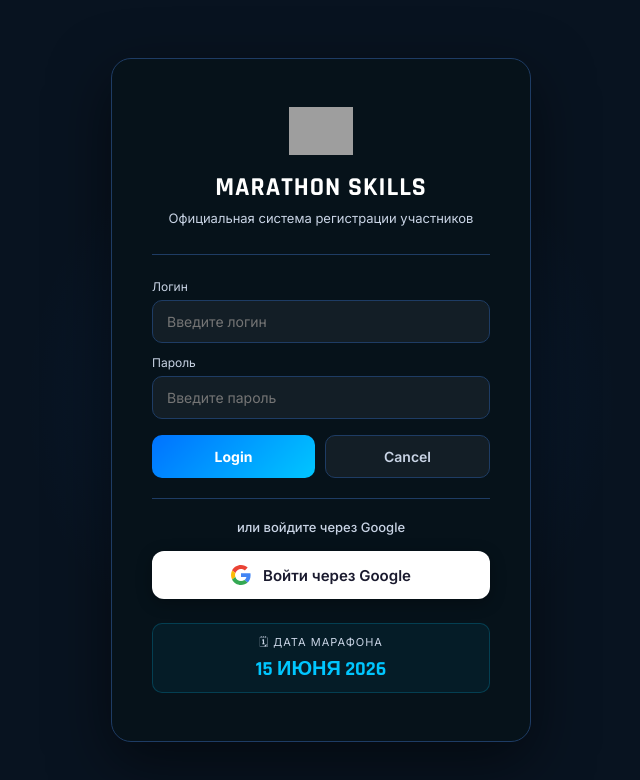
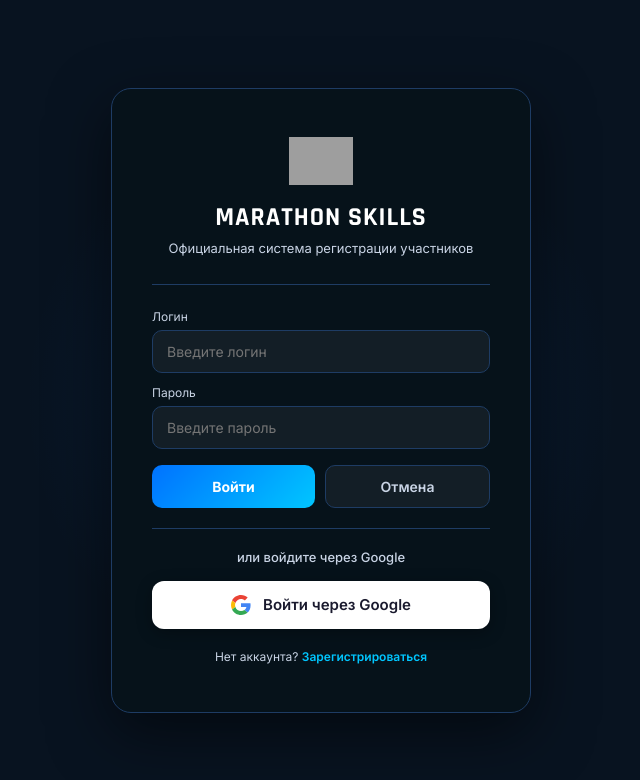
Before and after one commit to xxxfddesign/Marathon, a Next.js app: page /login in a window 1280 px wide. Shown: the top 780 px of the page, without its empty margins (319-959 px from the left). Built offline with nearby package versions, Linux system fonts and the light colour scheme; no server answers; grey boxes are pictures that could not be loaded.

Commit message:
Update login.js

```diff
--- a/pages/login.js
+++ b/pages/login.js
@@ -10,10 +10,17 @@ export default function LoginPage() {
   const [password, setPassword] = useState('')
   const [error, setError] = useState('')
 
-  // Если уже залогинен через Google — на главную
   useEffect(() => {
     if (status === 'authenticated') router.replace('/')
   }, [status, router])
+
+  // Проверяем localStorage — может уже залогинен как участник
+  useEffect(() => {
+    if (typeof window !== 'undefined') {
+      const pid = localStorage.getItem('participant_id')
+      if (pid) router.replace('/')
+    }
+  }, [router])
 
   if (status === 'loading') return (
     <div style={{ display:'flex', alignItems:'center', justifyContent:'center', height:'100vh', background:'#081320' }}>
@@ -21,12 +28,36 @@ export default function LoginPage() {
     </div>
   )
 
-  function handleLoginPassword() {
+  async function handleLoginPassword() {
+    if (!login.trim() || !password.trim()) {
+      setError('Введите логин и пароль')
+      setTimeout(() => setError(''), 3000)
+      return
+    }
+    // Проверяем admin
     if (login === 'admin' && password === 'admin') {
       localStorage.setItem('admin_logged_in', 'true')
       router.push('/admin')
-    } else {
-      setError('Неверный логин или пароль')
+      return
+    }
+    // Проверяем участника по логину/паролю
+    try {
+      const res = await fetch('/api/auth/participant-login', {
+        method: 'POST',
+        headers: { 'Content-Type':'application/json' },
+        body: JSON.stringify({ login: login.trim(), password: password.trim() }),
+      })
+      const d = await res.json()
+      if (res.ok && d.id) {
+        localStorage.setItem('participant_id', String(d.id))
+        localStorage.setItem('participant_name', `${d.first_name} ${d.last_name}`)
+        router.push('/')
+      } else {
+        setError(d.error || 'Неверный логин или пароль')
+        setTimeout(() => setError(''), 3000)
+      }
+    } catch {
+      setError('Ошибка сети')
       setTimeout(() => setError(''), 3000)
     }
   }
@@ -96,12 +127,12 @@ export default function LoginPage() {
             <button type="button" onClick={handleLoginPassword} style={{
               flex:1, padding:'12px', borderRadius:10, background:'linear-gradient(135deg,#0072FF,#00C6FF)',
               border:'none', color:'#fff', fontWeight:700, fontSize:14, cursor:'pointer', fontFamily:'inherit',
-            }}>Login</button>
+            }}>Войти</button>
             <button type="button" onClick={() => router.push('/')} style={{
               flex:1, padding:'12px', borderRadius:10,
               background:'rgba(255,255,255,0.05)', border:'1px solid #1E3C64',
               color:'#C9D4E5', fontWeight:600, fontSize:14, cursor:'pointer', fontFamily:'inherit',
-            }}>Cancel</button>
+            }}>Отмена</button>
           </div>
         </div>
 
@@ -112,7 +143,7 @@ export default function LoginPage() {
         </div>
 
         <button
-          onClick={() => signIn('google', { callbackUrl: '/' })}
+          onClick={() => signIn('google', { callbackUrl: '/', prompt: 'select_account' })}
           style={{
             width:'100%', padding:'14px 20px', borderRadius:12,
             background:'#fff', border:'none', cursor:'pointer',
@@ -131,12 +162,14 @@ export default function LoginPage() {
           Войти через Google
         </button>
 
-        <div style={{
-          marginTop:24, background:'rgba(0,198,255,0.06)', border:'1px solid rgba(0,198,255,0.2)',
-          borderRadius:10, padding:'10px 16px', textAlign:'center',
-        }}>
-          <div style={{ fontSize:11, color:'#C9D4E5', textTransform:'uppercase', letterSpacing:1, marginBottom:3 }}>🗓 Дата марафона</div>
-          <div style={{ fontFamily:'Rajdhani,sans-serif', fontSize:20, fontWeight:700, color:'#00C6FF' }}>15 ИЮНЯ 2026</div>
+        <div style={{ marginTop:20, textAlign:'center', color:'#C9D4E5', fontSize:12 }}>
+          Нет аккаунта?{' '}
+          <span
+            onClick={() => router.push('/register')}
+            style={{ color:'#00C6FF', cursor:'pointer', fontWeight:600 }}
+          >
+            Зарегистрироваться
+          </span>
         </div>
       </div>
     </div>
```
